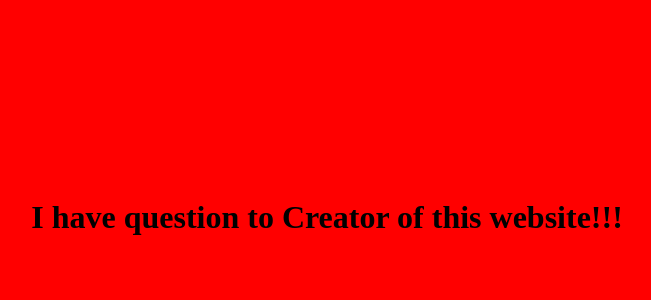
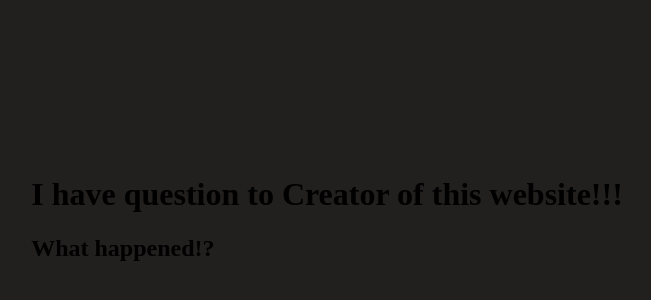
Before and after one commit to Axmadullo2000/Backend, a plain HTML site: page index.html in a window 1280 px wide. Shown: the part 190-490 px from the top of the page, without its empty margins (321-972 px from the left). Drawn offline with Linux system fonts and the light colour scheme.

Commit message:
'changed'

```diff
--- a/css/style.css
+++ b/css/style.css
@@ -1,7 +1,9 @@
 body {
-  background-color: red;
+  background-color: #221f1f;
   position: absolute;
   top: 50%;
   left: 50%;
+  border: 10% solid yellow;
+  border-color: yellow red #089c03;
   transform: translate(-50%, -50%);
 }/*# sourceMappingURL=style.css.map */
--- a/index.html
+++ b/index.html
@@ -9,5 +9,6 @@
 </head>
 <body>
     <h1>I have question to Creator of this website!!!</h1>
+    <h2>What happened!?</h2>
 </body>
 </html>
```
Also changed, not shown: 3 other files.
